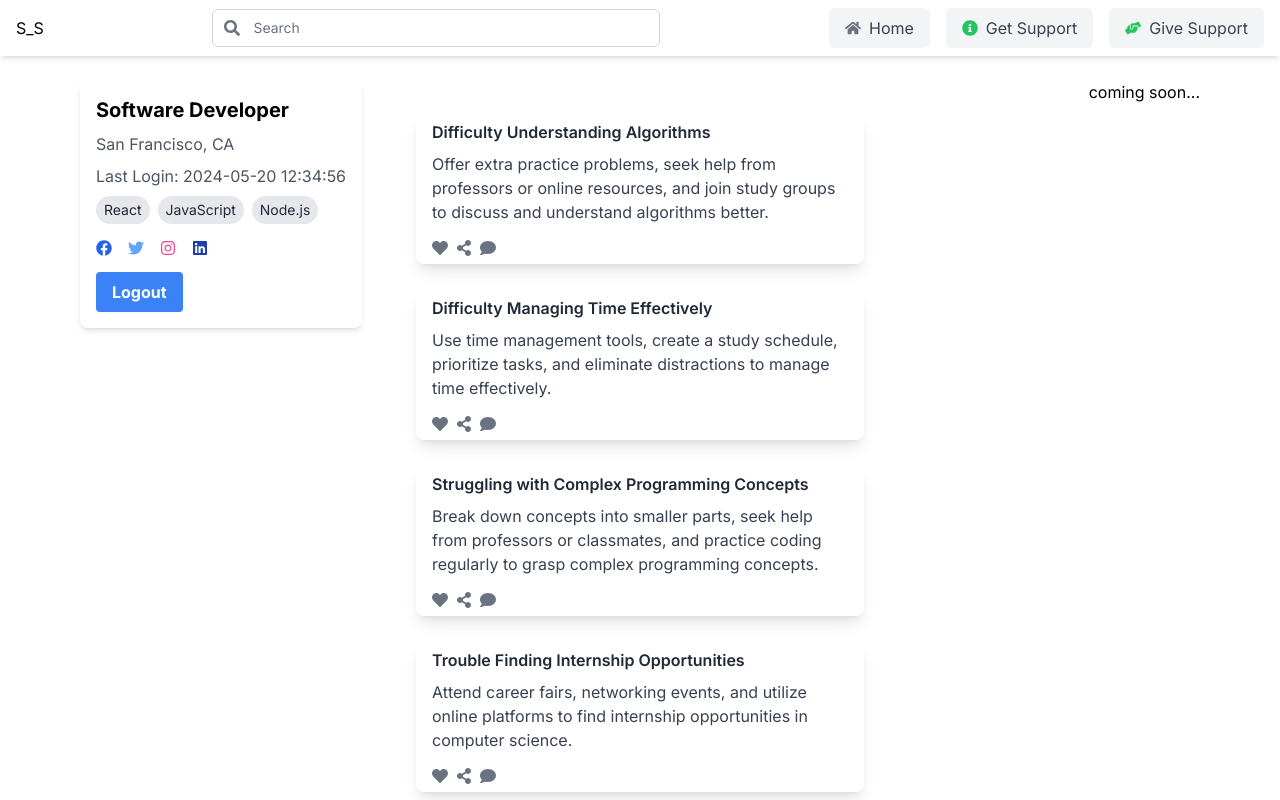
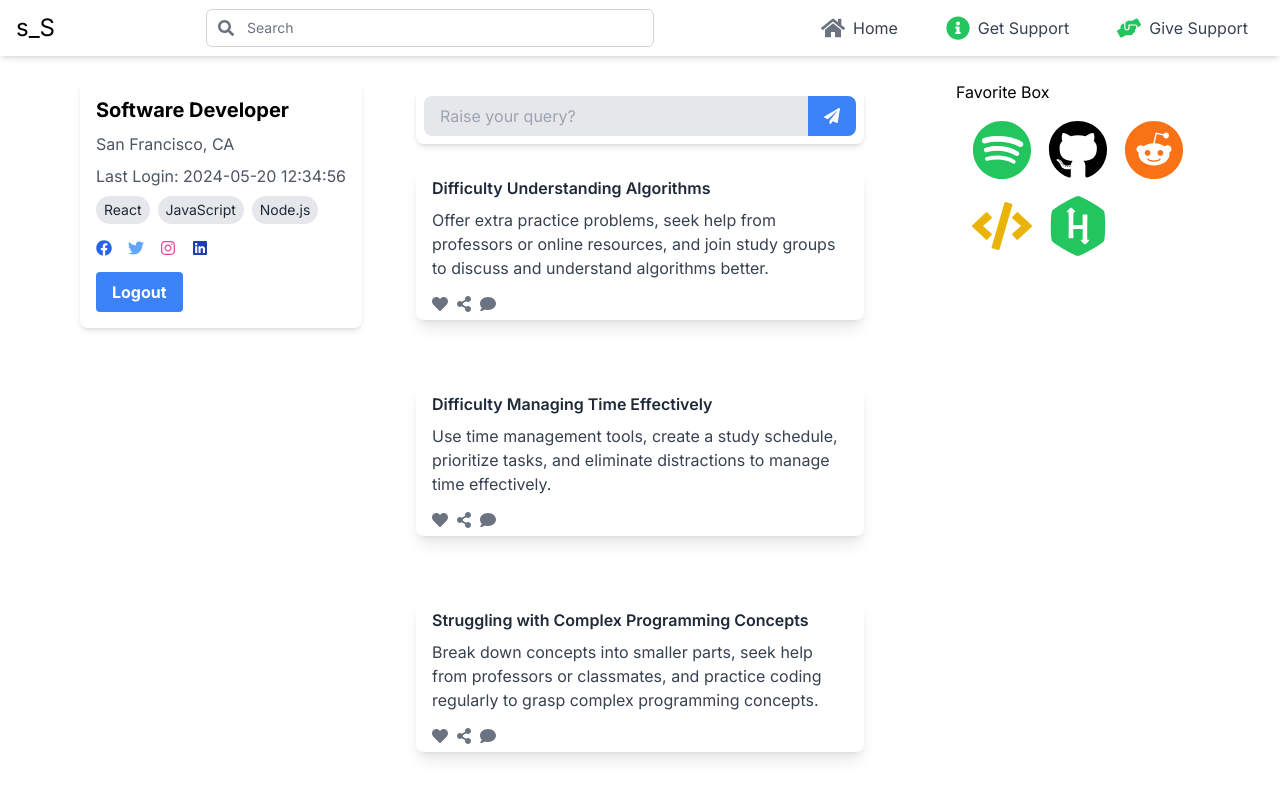
Before and after one commit to Santhosh-CS07/s_s, a Next.js app: page /dashboard in a window 1280 px wide. Shown: the top 800 px of the page. Built offline with nearby package versions, Linux system fonts and the light colour scheme.

Commit message:
getsupport, givesupport components initiated

```diff
--- a/src/app/dashboard/page.tsx
+++ b/src/app/dashboard/page.tsx
@@ -1,26 +1,27 @@
-import Analysis from "@/components/Analysis/Analysis";
-import Authentication from "@/components/Authentication/Authentication";
-import Contentpage from "@/components/ContentPage/Contentpage";
+"use client";
+import Dashboardmainpage from "@/components/DashboardMainPage/Dashboardmainpage";
+import Getsupport from "@/components/GetSupport/Getsupport";
+import Givesupport from "@/components/GiveSupport/Givesupport";
 import Navbar from "@/components/Navbar/Navbar";
-import Userprofile from "@/components/UserProfile/Userprofile";
-import React from "react";
+import React, { useState } from "react";
 
 const Dashboard = () => {
+  const [getSupport, setGetSupport] = useState(false);
+  const [giveSupport, setGiveSupport] = useState(false);
+  const [mainpage, setMainPage] = useState(true);
   return (
     <div>
       <div className="fixed top-0 w-full z-50">
-        <Navbar />
+        <Navbar
+          setGetSupport={setGetSupport}
+          setGiveSupport={setGiveSupport}
+          setMainPage={setMainPage}
+        />
       </div>
-      <div className="pt-16 flex justify-center my-6">
-        <div className="hidden md:block fixed left-20 top-20">
-          <Userprofile />
-        </div>
-        <div className="hidden md:block fixed right-20 top-20">
-          <Analysis />
-        </div>
-        <div className="ml-20 mr-20">
-          <Contentpage />
-        </div>
+      {mainpage ? <Dashboardmainpage /> : ""}
+      <div className="pt-60 text-center text-4xl text-gray-400">
+        {getSupport ? <Getsupport /> : ""}
+        {giveSupport ? <Givesupport /> : ""}
       </div>
     </div>
   );
--- a/src/components/Analysis/Analysis.tsx
+++ b/src/components/Analysis/Analysis.tsx
@@ -1,10 +1,36 @@
 "use client";
 import React from "react";
+import {
+  FaSpotify,
+  FaGithub,
+  FaReddit,
+  FaCode,
+  FaHackerrank,
+} from "react-icons/fa";
 
 const Analysis = () => {
   return (
     <div>
-      <h5>coming soon...</h5>
+      <h4>Favorite Box</h4>
+      <div className="container mx-auto p-4">
+        <div className="grid grid-cols-1 sm:grid-cols-2 lg:grid-cols-3 gap-4">
+          <div className="flex items-center justify-center">
+            <FaSpotify className="text-green-500 text-6xl" />
+          </div>
+          <div className="flex items-center justify-center">
+            <FaGithub className="text-black text-6xl" />
+          </div>
+          <div className="flex items-center justify-center">
+            <FaReddit className="text-orange-500 text-6xl" />
+          </div>
+          <div className="flex items-center justify-center">
+            <FaCode className="text-yellow-500 text-6xl" />
+          </div>
+          <div className="flex items-center justify-center">
+            <FaHackerrank className="text-green-500 text-6xl" />
+          </div>
+        </div>
+      </div>
     </div>
   );
 };
--- a/src/components/Authentication/Authentication.tsx
+++ b/src/components/Authentication/Authentication.tsx
@@ -12,6 +12,17 @@ const Authentication = () => {
 
   return (
     <div>
+      <div className="flex justify-between">
+        {" "}
+        <h1 className="text-4xl py-2 ms-16">s_S</h1>
+        <p className="pt-4 me-6">
+          ** A way to connect Human Hands - we call it{" "}
+          <em>
+            <strong>Humman Media Platform </strong>
+          </em>
+          **
+        </p>
+      </div>
       {login ? (
         <Login
           setForgetPassword={setForgetPassword}
--- a/src/components/ContentPage/Contentpage.tsx
+++ b/src/components/ContentPage/Contentpage.tsx
@@ -1,8 +1,13 @@
 import React from "react";
 import ContentCard from "../ContentCard/Contentcard";
+import QuestionInput from "../QuestionInput/QuestionInput";
+
 const Contentpage = () => {
   return (
-    <div>
+    <div className="container mx-auto">
+      {/* <div className="fixed md:block "> */} <QuestionInput />
+      {/* </div> */}
+      <div className="grid gap-4">
         <ContentCard
           title="Difficulty Understanding Algorithms"
           content="Offer extra practice problems, seek help from professors or online resources, and join study groups to discuss and understand algorithms better."
@@ -28,6 +33,7 @@ const Contentpage = () => {
           content="Set achievable goals, reward yourself for progress, and find inspiration from coding communities or successful programmers to stay motivated in programming assignments."
         />
       </div>
+    </div>
   );
 };
 
--- /dev/null
+++ b/src/components/DashboardMainPage/Dashboardmainpage.tsx
@@ -0,0 +1,22 @@
+import React from "react";
+import Contentpage from "../ContentPage/Contentpage";
+import Analysis from "../Analysis/Analysis";
+import UserProfile from "../UserProfile/Userprofile";
+
+const Dashboardmainpage = () => {
+  return (
+    <div className="pt-16 flex justify-center mt-6">
+      <div className="hidden md:block fixed left-20 top-20">
+        <UserProfile />
+      </div>
+      <div className="hidden md:block fixed right-20 top-20">
+        <Analysis />
+      </div>
+      <div>
+        <Contentpage />
+      </div>
+    </div>
+  );
+};
+
+export default Dashboardmainpage;
--- /dev/null
+++ b/src/components/GetSupport/Getsupport.tsx
@@ -0,0 +1,8 @@
+"use client";
+import React from "react";
+
+const Getsupport = () => {
+  return <div>Coming soon ....</div>;
+};
+
+export default Getsupport;
--- /dev/null
+++ b/src/components/GiveSupport/Givesupport.tsx
@@ -0,0 +1,8 @@
+"use client";
+import React from "react";
+
+const Givesupport = () => {
+  return <div>Coming soon ....</div>;
+};
+
+export default Givesupport;
--- a/src/components/Navbar/Navbar.tsx
+++ b/src/components/Navbar/Navbar.tsx
@@ -1,18 +1,19 @@
 import React from "react";
 import { FaSearch, FaHome, FaHandsHelping, FaInfoCircle } from "react-icons/fa";
 
-const Navbar = () => {
+const Navbar = (props: any) => {
+  const { setGiveSupport, setGetSupport, setMainPage } = props;
   return (
     <nav className="bg-white shadow-md">
       <div className="container mx-auto px-4 py-2 flex flex-col sm:flex-row items-center justify-between">
         {/* Brand Logo */}
         <div className="flex items-center">
-          <h3>S_S</h3>
+          <h3 className="text-2xl">s_S</h3>
           {/* <img src="/path-to-your-logo.png" alt="Brand Logo" className="h-10" /> */}
         </div>
 
         {/* Search Bar */}
-        <div className="flex items-center w-full max-w-md mx-4 mt-4 sm:mt-0">
+        <div className="hidden sm:inline flex items-center w-full max-w-md mx-4 mt-4 sm:mt-0">
           <div className="relative w-full">
             <div className="absolute inset-y-0 left-0 pl-3 flex items-center pointer-events-none">
               <FaSearch className="text-gray-500" />
@@ -24,19 +25,41 @@ const Navbar = () => {
             />
           </div>
         </div>
+
         {/* Buttons */}
-        <div className="flex space-y-4 sm:space-y-0 sm:space-x-4 mt-4 sm:mt-0">
-          <button className="flex items-center space-x-2 px-4 py-2 text-gray-700 bg-gray-100 hover:bg-gray-200 rounded-md transition duration-150">
-            <FaHome className="text-gray-500" />
-            <span>Home</span>
+        <div className="flex flex-row sm:flex-row space-x-4 mt-4 sm:mt-0">
+          <button
+            onClick={() => {
+              setMainPage(true);
+              setGiveSupport(false);
+              setGetSupport(false);
+            }}
+            className="flex items-center justify-center px-4 py-2 text-gray-700 transition duration-150"
+          >
+            <FaHome className="text-gray-500 text-2xl me-2" />
+            <span className="hidden sm:inline">Home</span>
           </button>
-          <button className="flex items-center space-x-2 px-4 py-2 text-gray-700 bg-gray-100 hover:bg-gray-200 rounded-md transition duration-150">
-            <FaInfoCircle className="text-green-500" />
-            <span>Get Support</span>
+          <button
+            onClick={() => {
+              setGetSupport(true);
+              setMainPage(false);
+              setGiveSupport(false);
+            }}
+            className="flex items-center justify-center px-4 py-2 text-gray-700 transition duration-150"
+          >
+            <FaInfoCircle className="text-green-500 text-2xl me-2" />
+            <span className="hidden sm:inline">Get Support</span>
           </button>
-          <button className="flex items-center space-x-2 px-4 py-2 text-gray-700 bg-gray-100 hover:bg-gray-200 rounded-md transition duration-150">
-            <FaHandsHelping className="text-green-500" />
-            <span>Give Support</span>
+          <button
+            onClick={() => {
+              setGiveSupport(true);
+              setMainPage(false);
+              setGetSupport(false);
+            }}
+            className="flex items-center justify-center px-4 py-2 text-gray-700 transition duration-150"
+          >
+            <FaHandsHelping className="text-green-500 text-2xl me-2" />
+            <span className="hidden sm:inline">Give Support</span>
           </button>
         </div>
       </div>
--- /dev/null
+++ b/src/components/QuestionInput/QuestionInput.tsx
@@ -0,0 +1,22 @@
+"use client";
+import React from "react";
+import { FaPaperPlane } from "react-icons/fa";
+
+const QuestionInput = () => {
+  return (
+    <div className="w-full max-w-md mx-auto">
+      <div className="flex bg-white shadow-md rounded-lg p-2">
+        <input
+          type="text"
+          placeholder="Raise your query?"
+          className="flex-grow px-4 py-2 text-gray-700 bg-gray-200 rounded-l-lg focus:outline-none focus:ring-2 focus:ring-blue-500 focus:bg-white"
+        />
+        <button className="px-4 py-2 bg-blue-500 text-white rounded-r-lg hover:bg-blue-600 focus:outline-none focus:ring-2 focus:ring-blue-500 focus:ring-opacity-50">
+          <FaPaperPlane />
+        </button>
+      </div>
+    </div>
+  );
+};
+
+export default QuestionInput;
```
Lines whose indentation alone changed are shown as unchanged.
